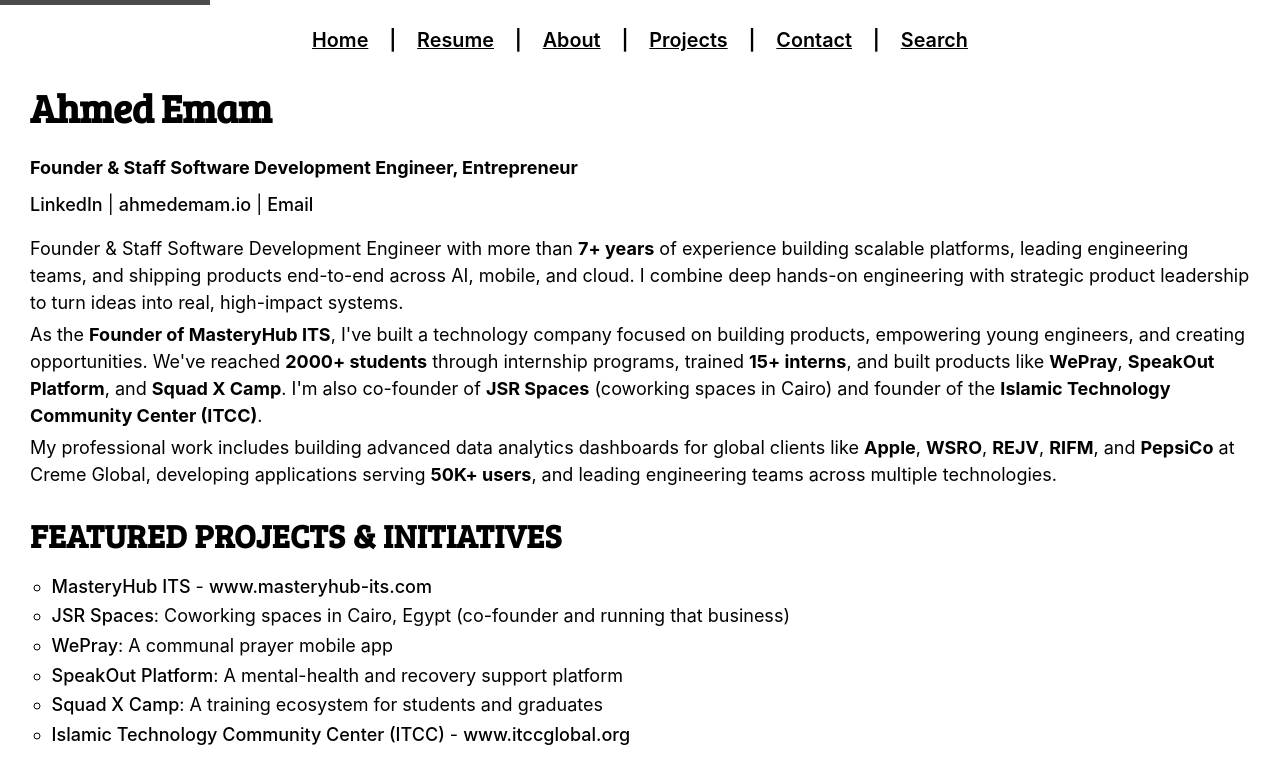
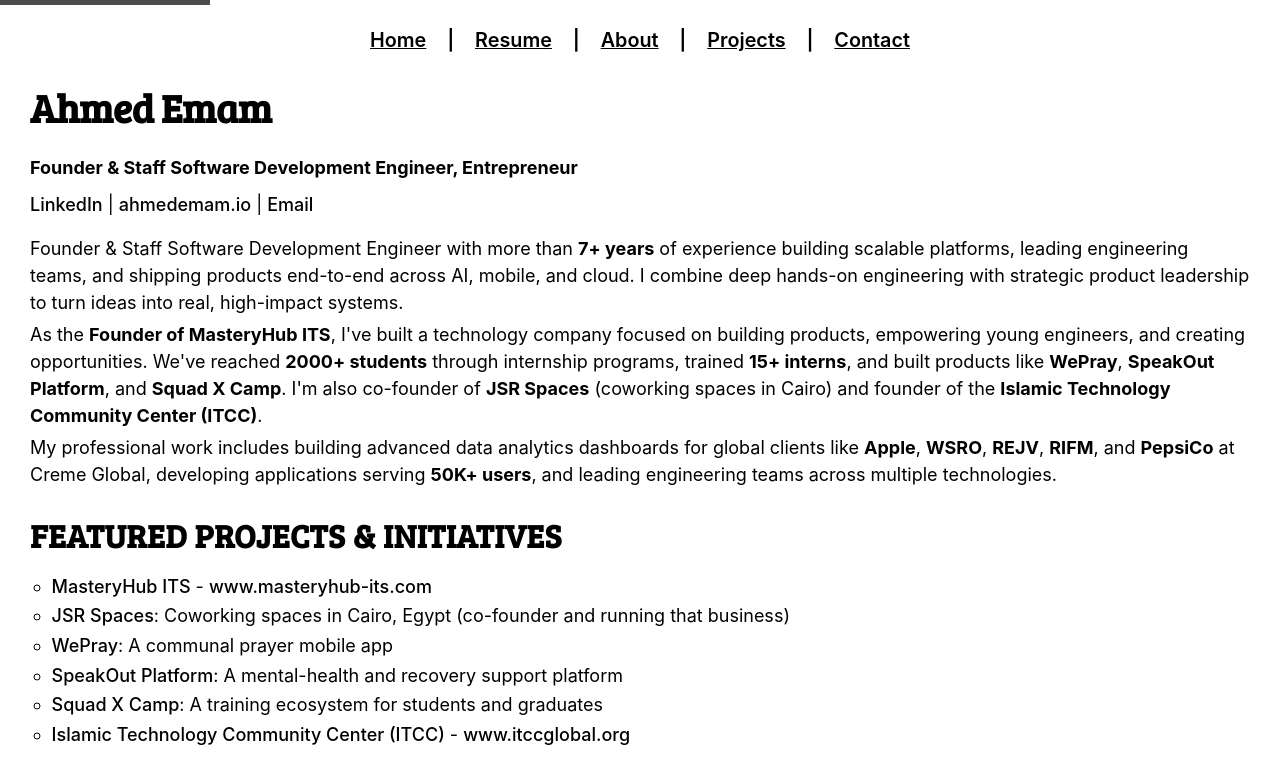
Before and after one commit to ahmedemam/ahmedemam.github.io, a Jekyll site: the page built from index.html, in a window 1280 px wide. Shown: the top 784 px of the page. Built offline with Jekyll 4.4.1, drawn with Linux system fonts in a browser that asks for light colours.

Commit message:
Remove search link from navigation

```diff
--- a/_layouts/default.html
+++ b/_layouts/default.html
@@ -42,8 +42,7 @@
           <a href="{{ site.baseurl }}/resume/" aria-label="Resume page">Resume</a> |
           <a href="{{ site.baseurl }}/about/" aria-label="About page">About</a> |
           <a href="{{ site.baseurl }}/projects/" aria-label="Projects page">Projects</a> |
-          <a href="{{ site.baseurl }}/contact/" aria-label="Contact page">Contact</a> |
-          <a href="{{ site.baseurl }}/search/" aria-label="Search page">Search</a>
+          <a href="{{ site.baseurl }}/contact/" aria-label="Contact page">Contact</a>
         </nav>
         <div id="loading-indicator" class="loading-indicator" style="display: none;">
           <div class="loading-spinner"></div>
```
